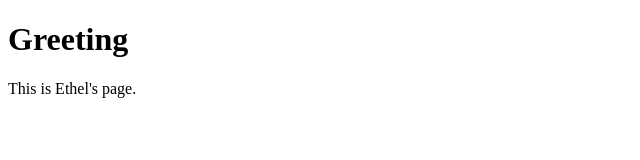
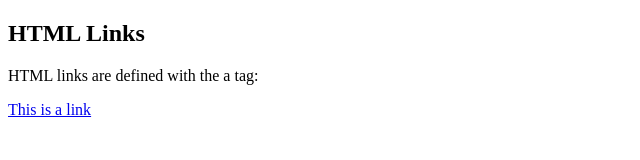
Before and after one commit to Ethel90/Ethel90.github.io, a plain HTML site: page index.html in a window 1280 px wide. Shown: the whole page, without its empty margins (0-640 px from the left). Drawn offline with Linux system fonts and the light colour scheme.

Commit message:
Update index.html

```diff
--- a/index.html
+++ b/index.html
@@ -2,9 +2,10 @@
 <html>
 <body>
 
-<h1>Greeting</h1>
+<h2>HTML Links</h2>
+<p>HTML links are defined with the a tag:</p>
 
-<p>This is Ethel's page.</p>
+<a href="https://www.w3schools.com">This is a link</a>
 
 </body>
 </html>
```
